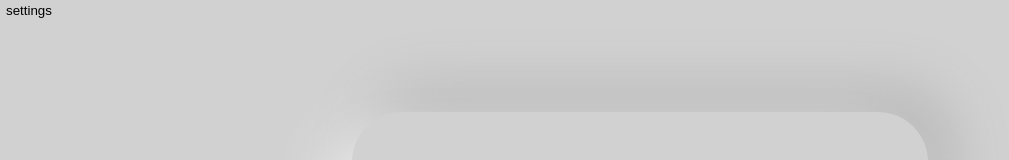
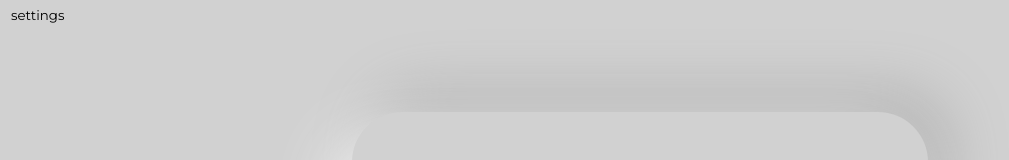
Before and after one commit to haruto17/neumo-calendar, a SvelteKit app: page / in a window 1280 px wide. Shown: the top 160 px of the page, without its empty margins (0-1009 px from the left). Built offline with nearby package versions, Linux system fonts and the light colour scheme.

Commit message:
設定ボタンの位置調整

```diff
--- a/src/routes/+page.svelte
+++ b/src/routes/+page.svelte
@@ -134,6 +134,8 @@
 
 <style>
 	.menu-container {
+		margin-top: 5px;
+		margin-left: 5px;
 		position: absolute;
 		font-family: 'Montserrat', sans-serif;
 		font-optical-sizing: auto;
@@ -142,6 +144,7 @@
 	}
 
 	.menu-container button {
+		font-family: inherit;
 		cursor: pointer;
 		background: transparent;
 		border: none;
```
